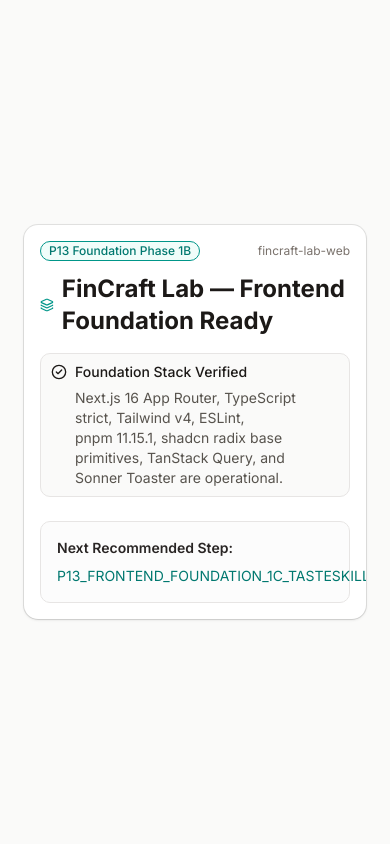
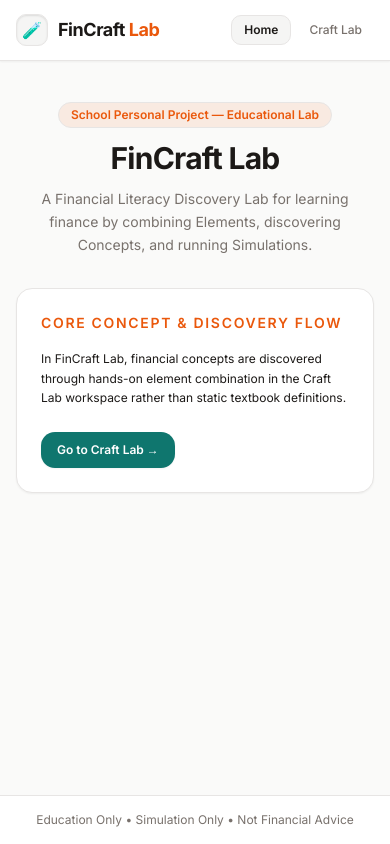
Before and after one commit to PoohxzycChonlasit/fincraft-lab, a Next.js app in the folder fincraft-lab-web/: page / in a window 390 px wide. Built offline with nearby package versions, Linux system fonts and the light colour scheme; no server answers.

Commit message:
feat: add responsive product shell

```diff
--- /dev/null
+++ b/fincraft-lab-web/src/app/lab/page.tsx
@@ -0,0 +1,52 @@
+import type { Metadata } from "next";
+import { ProductShell } from "@/components/brand/product-shell";
+import { MochiLabNote } from "@/components/fincraft/mochi-lab-note";
+import { RecessedCraftBay } from "@/components/fincraft/recessed-craft-bay";
+import { SpecimenElementTile } from "@/components/fincraft/specimen-element-tile";
+
+export const metadata: Metadata = {
+  title: "Craft Lab | FinCraft Lab",
+  description: "Financial Literacy Discovery Craft Lab host page.",
+};
+
+export default function CraftLabPage() {
+  return (
+    <ProductShell activeTab="lab">
+      <div className="space-y-6 max-w-4xl mx-auto">
+        <header className="space-y-1.5 border-b border-[var(--border-subtle)] pb-4">
+          <p className="text-xs font-semibold uppercase tracking-[0.14em] text-[var(--color-craft-accent)]">
+            Discovery Workspace
+          </p>
+          <h1 className="text-2xl sm:text-3xl font-bold tracking-tight text-foreground">Craft Lab</h1>
+          <p className="text-xs sm:text-sm text-muted-foreground leading-relaxed">
+            Combine financial elements in a controlled simulation lab to discover core financial concepts and explore trade-offs.
+          </p>
+        </header>
+
+        <section aria-label="Lab Preview Specimens" className="grid grid-cols-1 md:grid-cols-2 gap-6 items-start">
+          <div className="space-y-3">
+            <h2 className="text-xs font-semibold uppercase tracking-wider text-muted-foreground">Available Element Specimen</h2>
+            <SpecimenElementTile
+              name="Income"
+              category="Cash flow element"
+              visual={<span aria-hidden="true">💰</span>}
+              supportingLabel="Primary element specimen for learning cash flow dynamics."
+              state="resting"
+            />
+          </div>
+
+          <div className="space-y-3">
+            <h2 className="text-xs font-semibold uppercase tracking-wider text-muted-foreground">Craft Combination Bay</h2>
+            <RecessedCraftBay statusLabel="Craft bay ready" />
+          </div>
+        </section>
+
+        <footer aria-label="Craft Lab Status Note">
+          <MochiLabNote tone="guidance">
+            Interactive element crafting, drag-and-drop workspace, and recipe discovery logic will be enabled in the upcoming bounded Craft Canvas task.
+          </MochiLabNote>
+        </footer>
+      </div>
+    </ProductShell>
+  );
+}
--- a/fincraft-lab-web/src/app/page.tsx
+++ b/fincraft-lab-web/src/app/page.tsx
@@ -1,44 +1,39 @@
-import { Alert, AlertDescription, AlertTitle } from "@/components/ui/alert";
-import { Badge } from "@/components/ui/badge";
-import { Card, CardContent, CardHeader, CardTitle } from "@/components/ui/card";
-import { CheckCircle2, Layers } from "lucide-react";
+import Link from "next/link";
+import { ProductShell } from "@/components/brand/product-shell";
 
-export default function FoundationStatusPage() {
+export default function HomePage() {
   return (
-    <main className="flex-1 flex flex-col items-center justify-center p-6 max-w-4xl mx-auto w-full">
-      <Card className="w-full shadow-sm border-stone-200 bg-white">
-        <CardHeader className="space-y-2">
-          <div className="flex items-center justify-between">
-            <Badge variant="outline" className="border-teal-600 text-teal-700 bg-teal-50">
-              P13 Foundation Phase 1B
-            </Badge>
-            <span className="text-xs text-stone-500 font-mono">fincraft-lab-web</span>
+    <ProductShell activeTab="home">
+      <div className="space-y-8 max-w-3xl mx-auto py-4 sm:py-8">
+        <section className="space-y-3 text-center sm:text-left">
+          <span className="inline-block rounded-full bg-[var(--color-craft-accent)]/10 px-3 py-1 text-xs font-semibold text-[var(--color-craft-accent)] border border-[var(--border-subtle)]">
+            School Personal Project — Educational Lab
+          </span>
+          <h1 className="text-3xl sm:text-4xl font-bold tracking-tight text-foreground">
+            FinCraft Lab
+          </h1>
+          <p className="text-sm sm:text-base leading-relaxed text-muted-foreground max-w-2xl">
+            A Financial Literacy Discovery Lab for learning finance by combining Elements, discovering Concepts, and running Simulations.
+          </p>
+        </section>
+
+        <section aria-label="Core Concept Overview" className="surface-resting rounded-2xl p-6 space-y-4 border border-[var(--border-subtle)] shadow-xs">
+          <h2 className="text-sm font-semibold uppercase tracking-[0.12em] text-[var(--color-craft-accent)]">
+            Core Concept &amp; Discovery Flow
+          </h2>
+          <p className="text-xs sm:text-sm text-foreground leading-relaxed">
+            In FinCraft Lab, financial concepts are discovered through hands-on element combination in the Craft Lab workspace rather than static textbook definitions.
+          </p>
+          <div className="pt-2">
+            <Link
+              href="/lab"
+              className="inline-flex items-center gap-2 rounded-xl bg-[var(--color-action-primary)] px-4 py-2.5 text-xs font-semibold text-white shadow-xs hover:bg-[var(--color-action-hover)] transition-colors"
+            >
+              Go to Craft Lab &rarr;
+            </Link>
           </div>
-          <CardTitle className="text-2xl font-bold text-stone-900 flex items-center gap-2">
-            <Layers className="h-6 w-6 text-teal-600" />
-            FinCraft Lab — Frontend Foundation Ready
-          </CardTitle>
-        </CardHeader>
-        <CardContent className="space-y-6">
-          <Alert className="bg-stone-50 border-stone-200">
-            <CheckCircle2 className="h-4 w-4 text-emerald-600" />
-            <AlertTitle className="text-stone-900 font-medium">Foundation Stack Verified</AlertTitle>
-            <AlertDescription className="text-stone-600 text-sm mt-1">
-              Next.js 16 App Router, TypeScript strict, Tailwind v4, ESLint, pnpm 11.15.1,
-              shadcn radix base primitives, TanStack Query, and Sonner Toaster are operational.
-            </AlertDescription>
-          </Alert>
-
-          <div className="rounded-lg border border-stone-200 p-4 bg-stone-50/50 space-y-2">
-            <p className="text-sm font-semibold text-stone-800">Next Recommended Step:</p>
-            <p className="text-sm text-stone-600">
-              <span className="font-mono text-teal-700">
-                P13_FRONTEND_FOUNDATION_1C_TASTESKILL_AND_DESIGN_SYSTEM_LAB_001
-              </span>
-            </p>
-          </div>
-        </CardContent>
-      </Card>
-    </main>
+        </section>
+      </div>
+    </ProductShell>
   );
 }
--- /dev/null
+++ b/fincraft-lab-web/src/components/brand/product-shell.tsx
@@ -0,0 +1,72 @@
+import Link from "next/link";
+import type { ReactNode } from "react";
+
+export type ProductShellProps = {
+  children: ReactNode;
+  activeTab?: "home" | "lab";
+};
+
+export function ProductShell({ children, activeTab = "home" }: ProductShellProps) {
+  const isHomeActive = activeTab === "home";
+  const isLabActive = activeTab === "lab";
+
+  return (
+    <div className="min-h-screen flex flex-col bg-[var(--surface-flat)] text-[var(--color-text-primary)]">
+      {/* Product Header */}
+      <header className="border-b border-[var(--border-subtle)] bg-[var(--surface-resting)] shadow-xs">
+        <div className="mx-auto flex w-full max-w-7xl flex-wrap items-center justify-between gap-4 px-4 py-3.5 sm:px-6">
+          {/* Brand Identity */}
+          <div className="flex items-center gap-3">
+            <Link href="/" className="flex items-center gap-2.5">
+              <span className="surface-inset flex size-8 items-center justify-center rounded-lg border border-[var(--border-subtle)] text-base font-bold text-[var(--color-craft-accent)]">
+                🧪
+              </span>
+              <span className="text-lg font-bold tracking-tight text-foreground">
+                FinCraft <span className="text-[var(--color-craft-accent)]">Lab</span>
+              </span>
+            </Link>
+            <span className="hidden sm:inline-block text-xs font-medium text-muted-foreground border-l border-[var(--border-subtle)] pl-3">
+              Financial Literacy Discovery Lab
+            </span>
+          </div>
+
+          {/* Navigation */}
+          <nav aria-label="Main Navigation" className="flex items-center gap-1.5">
+            <Link
+              href="/"
+              aria-current={isHomeActive ? "page" : undefined}
+              className={
+                isHomeActive
+                  ? "rounded-lg bg-[var(--surface-inset)] px-3 py-1.5 text-xs font-semibold text-foreground border border-[var(--border-subtle)]"
+                  : "rounded-lg px-3 py-1.5 text-xs font-medium text-muted-foreground hover:text-foreground hover:bg-[var(--surface-inset)]/50 transition-colors"
+              }
+            >
+              Home
+            </Link>
+            <Link
+              href="/lab"
+              aria-current={isLabActive ? "page" : undefined}
+              className={
+                isLabActive
+                  ? "rounded-lg bg-[var(--surface-inset)] px-3 py-1.5 text-xs font-semibold text-foreground border border-[var(--border-subtle)]"
+                  : "rounded-lg px-3 py-1.5 text-xs font-medium text-muted-foreground hover:text-foreground hover:bg-[var(--surface-inset)]/50 transition-colors"
+              }
+            >
+              Craft Lab
+            </Link>
+          </nav>
+        </div>
+      </header>
+
+      {/* Main Content Area */}
+      <main className="flex-1 w-full max-w-7xl mx-auto px-4 py-6 sm:px-6 lg:py-8">
+        {children}
+      </main>
+
+      {/* Educational Notice Footer */}
+      <footer className="border-t border-[var(--border-subtle)] bg-[var(--surface-resting)] py-4 text-center text-xs text-muted-foreground">
+        <p>Education Only • Simulation Only • Not Financial Advice</p>
+      </footer>
+    </div>
+  );
+}
```
